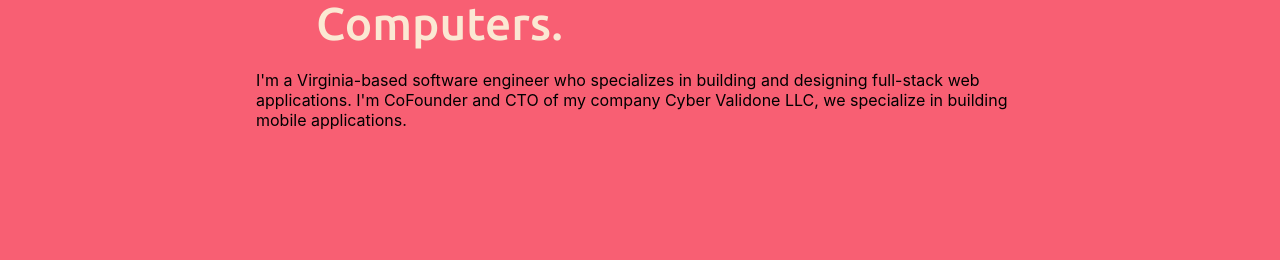
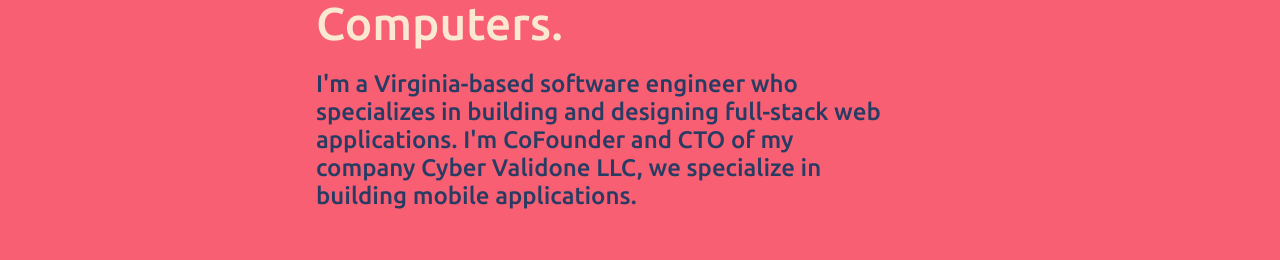
Before and after one commit to Nayandin77/lin-nayandin, a React (Create React App) app: page /home in a window 1280 px wide. Shown: the part 378-638 px from the top of the page. Built offline with nearby package versions, Linux system fonts and the light colour scheme; no server answers.

Commit message:
last color text change from Home

```diff
--- a/src/App.css
+++ b/src/App.css
@@ -14,7 +14,7 @@
   --grey-color: #565656;
   --white-color: #FDFDFF;
   --off-white-color: #fbe8d3;
-  --yellow-color: #FFBA08;
+  --navy-color: #283c63;
 
 }
 
--- a/src/components/style/Home.css
+++ b/src/components/style/Home.css
@@ -40,5 +40,10 @@
 }
 
 .home-paragraph-text {
+    margin: 0 0 20px 60px;
+    font-size: calc(8px + 2vmin);
+    font-family: 'Ubuntu';
+    width: 75%;
 
+    color: var(--navy-color);
 }
```
